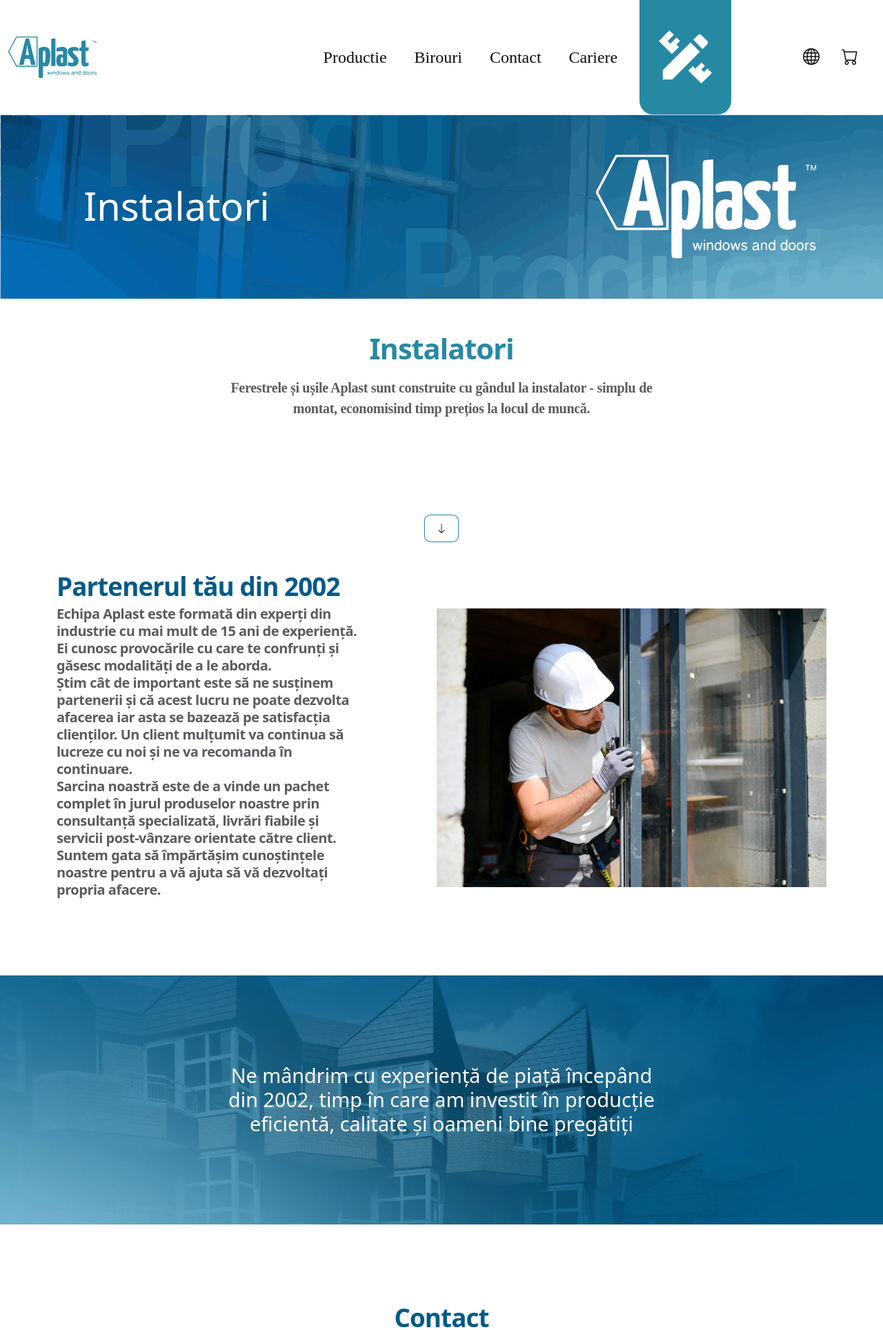
After one commit to deiu25/aplast-site-configurator, a PHP site: page /installers.php in a window 1280 px wide. The commit adds this page. Shown: the top 1928 px of the page at 69% size. Run offline with PHP 8.4, Linux system fonts and the light colour scheme; some libraries are stand-ins or nearby versions.

Commit message:
instalatori

```diff
--- a/includes/footer.php
+++ b/includes/footer.php
@@ -2,7 +2,9 @@
     <div class="container mt-5">
         <div class="row mt-3">
             <div class="col-lg-3">
+                <a href="index.php">
                 <img src="getsvg.php?svg=logoWhite" class="footer-logo" alt="Logo">
+                </a>
                 <h6 class="mt-2">See the difference!</h6>
             </div>
             <div class="col-lg-3 footer-titles">
--- /dev/null
+++ b/installers.php
@@ -0,0 +1,52 @@
+<?php include "includes/header.php"; ?>
+
+<!-- Navigation -->
+<?php include "includes/navigation.php"; ?>
+
+<section class="production-head">
+    <div class="prod-img-container">
+        <img class="img-fluid prod-img-h" src="getsvg.php?svg=production" alt="production">
+        <h1 class="h1-prod-h left">Instalatori</h1>
+        <img class="logo-prod right" src="getsvg.php?svg=logoWhite" alt="logo">
+    </div>
+    <div class="mt-5 top">
+        <h1 class="title mb-2">Instalatori</h1>
+        <p class="p-center-production fs-5 fw-bold text-muted mt-3">Ferestrele și ușile Aplast sunt construite cu gândul la instalator - simplu de montat, economisind timp prețios la locul de muncă.</p>
+    </div>
+</section>
+
+<section class="production-container">
+<div class="arrow-container">
+        <div class="oval-container">
+            <i class="bi bi-arrow-down arrow-icon"></i>
+        </div>
+    </div>
+    <div class="container d-flex flex-row mt-5">
+        <div class="left production-left">
+            <h1 class="production-subtitle">Partenerul tău din 2002</h1>
+            <p class="production-p fs-5 fw-bold text-muted">Echipa Aplast este formată din experți din industrie cu mai mult de 15 ani de experiență. Ei cunosc provocările cu care te confrunți și găsesc modalități de a le aborda.</p>
+            <p class="production-p fs-5 fw-bold text-muted">Știm cât de important este să ne susținem partenerii și că acest lucru ne poate dezvolta afacerea iar asta se bazează pe satisfacția clienților. Un client mulțumit va continua să lucreze cu noi și ne va recomanda în continuare.</p>
+            <p class="production-p fs-5 fw-bold text-muted">Sarcina noastră este de a vinde un pachet complet în jurul produselor noastre prin consultanță specializată, livrări fiabile și servicii post-vânzare orientate către client. Suntem gata să împărtășim cunoștințele noastre pentru a vă ajuta să vă dezvoltați propria afacere.</p>
+         </div>
+        <div class="right mt-5">
+            <img class="img-fluid production-image" src="./images/installer.webp" alt="installer">
+        </div>
+    </div>
+</section>
+
+<section class="production-mid mt-5">
+    <div class="prod-img-container">
+        <img class="img-fluid prod-img-m" src="./images/instalatori_banner_mid.webp" alt="production">
+        <h1 class="h1-prod-m bottom">Ne mândrim cu experiență de piață începând din 2002, timp în care am investit în producție eficientă, calitate și oameni bine pregătiți</h1>
+    </div>
+</section>
+
+<section class="prod-contact-container d-flex justify-content-center bottom">
+    <div class="text-center">
+        <h1 class="production-subtitle mb-4">Contact</h1>
+        <p class="fs-5 fw-bold text-muted mt-3">Luați  legătura cu noi și deveniți partener. Indiferent dacă sunteți reprezentantul unui lanț de magazine de bricolaj de renume, un instalator cu experiență, un inginer civil sau un arhitect, suntem aici pentru a vă sprijini în maximizarea potențialului afacerii dvs. Prin colaborarea cu noi, puteți exploata la maximum oportunitățile și resursele disponibile</p>
+        <a href="contactPage.php"><button class="btn btn-outline-primary mt-2">Contactează-ne</button></a>
+    </div>
+</section>
+
+<?php include "includes/footer.php"; ?>
--- a/production.php
+++ b/production.php
@@ -110,7 +110,7 @@
     <div class="text-center">
         <h1 class="production-subtitle mb-4">Contact</h1>
         <p class="fs-5 fw-bold text-muted mt-3">Luați  legătura cu noi și deveniți partener. Indiferent dacă sunteți reprezentantul unui lanț de magazine de bricolaj de renume, un instalator cu experiență, un inginer civil sau un arhitect, suntem aici pentru a vă sprijini în maximizarea potențialului afacerii dvs. Prin colaborarea cu noi, puteți exploata la maximum oportunitățile și resursele disponibile</p>
-        <button class="btn btn-outline-primary mt-2">Accesați Produsele</button>
+        <a href="contactPage.php"><button class="btn btn-outline-primary mt-2">Contactează-ne</button></a>
     </div>
 </section>
 
```
Also changed, not shown: images/inst_banner-head.svg (added), images/instalatori_banner_mid.webp (added), images/installer.webp (added).
